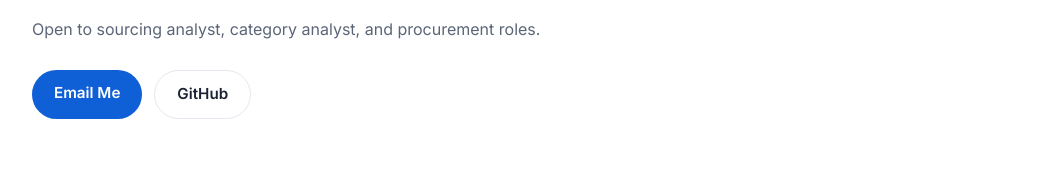
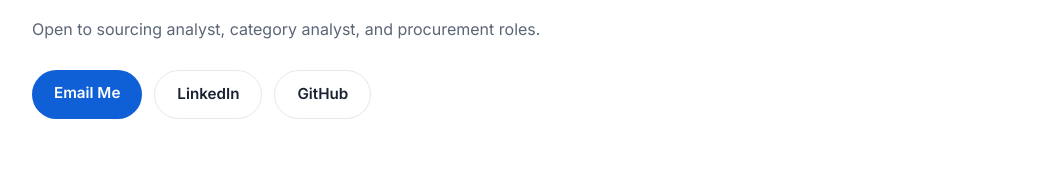
Before and after one commit to lp767-mp/Mac-Pang, a plain HTML site: page index.html in a window 1280 px wide. Shown: the part 2553-2722 px from the top of the page, without its empty margins (108-1171 px from the left). Drawn offline with Linux system fonts and the light colour scheme.

Commit message:
Add files via upload

```diff
--- a/index.html
+++ b/index.html
@@ -196,6 +196,7 @@
         <p>Open to sourcing analyst, category analyst, and procurement roles.</p>
         <div class="hero-actions">
           <a href="mailto:linxuan.pang@gmail.com" class="btn btn-primary">Email Me</a>
+          <a href="https://www.linkedin.com/in/mac-pang" class="btn btn-ghost" target="_blank" rel="noopener">LinkedIn</a>
           <a href="https://github.com/lp767-mp" class="btn btn-ghost" target="_blank" rel="noopener">GitHub</a>
         </div>
       </div>
```
